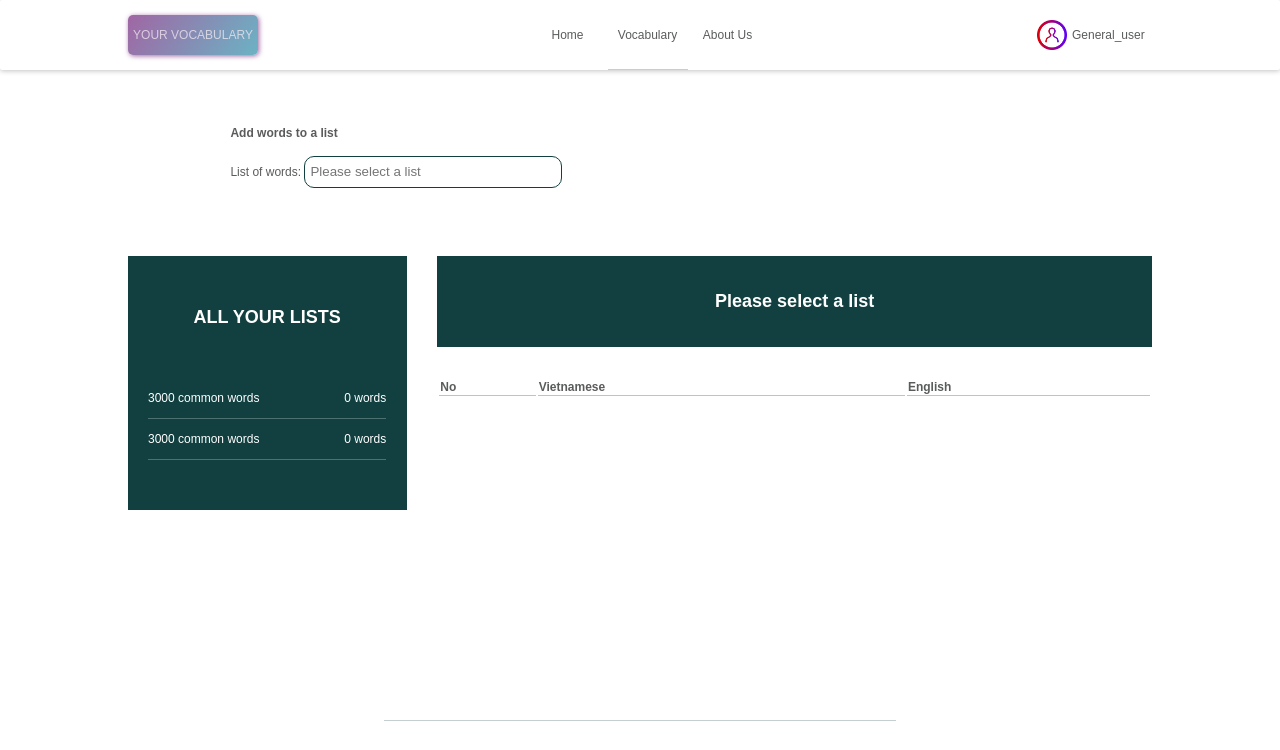
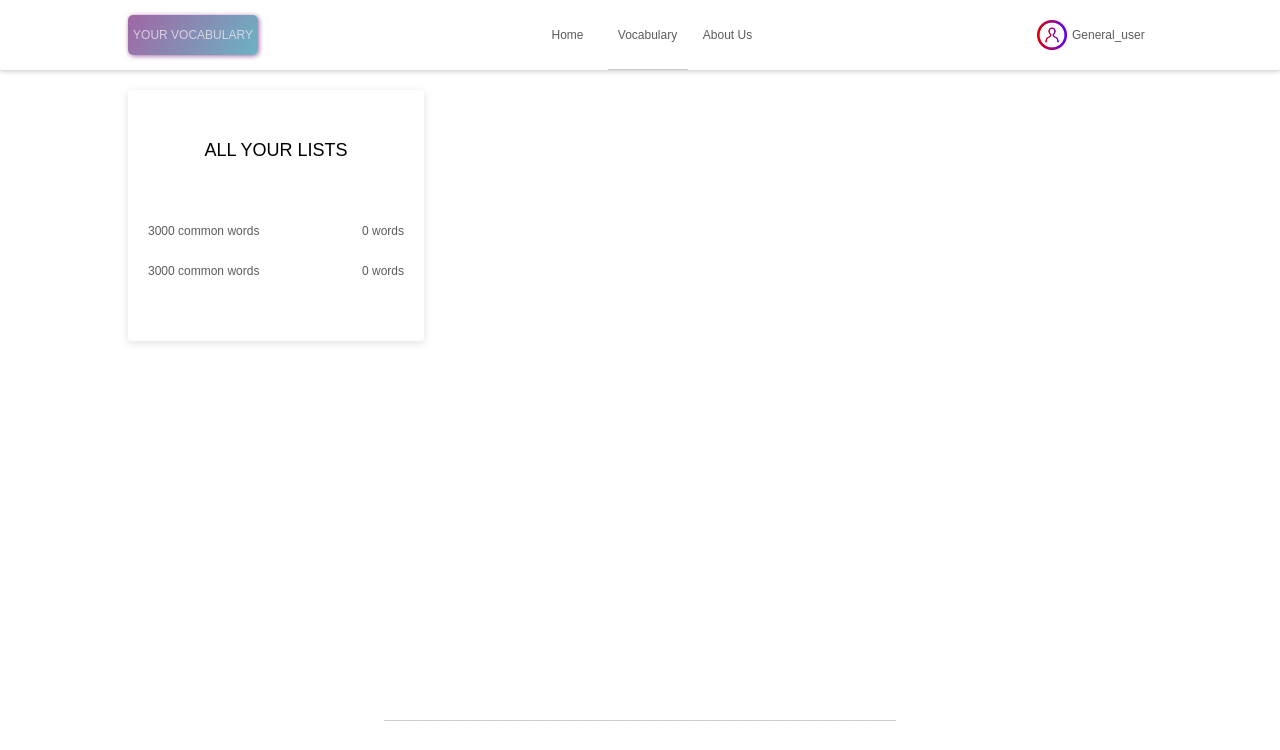
Before and after one commit to PhamVanMinh272/vocab_ielts, a Flask app: page /vocab-repository in a window 1280 px wide. Shown: the top 750 px of the page. Run offline with Flask 2, Linux system fonts and the light colour scheme; a user stored in the database is signed in; data comes from the database, SQL or seed files in the repository; lists and menus that the app fills with data are empty; parts of the project's set-up code (start-up, migrations or seed data) failed here and were passed over; some libraries are stand-ins or nearby versions.

Commit message:
update css in vocabulary more better

```diff
--- a/static/css/base.css
+++ b/static/css/base.css
@@ -57,6 +57,7 @@ button {
     border: none;
     border-radius: 5px;
     color: var(--color-black);
+    font-size: 12px;
 }
 
 button:hover {
--- a/static/css/vocab_repository.css
+++ b/static/css/vocab_repository.css
@@ -70,36 +70,36 @@
 }
 
 .list-of-list-name {
-    background-color: var(--main-color);
-    color: white;
+    color: var(--color-black);
     width: 25%;
-    border: 0.1px solid var(--main-color);
-    border-left: none;
-    border-bottom: none;
+    border-radius: 3px;
     padding: 50px 20px;
+    box-shadow: rgba(99, 99, 99, 0.2) 0px 2px 8px 0px;
 }
 
 .list-of-list-name h2 {
     margin: 0;
     margin-bottom: 50px;
+    font-weight: lighter;
+    color: black;
 }
 
 .list-content {
     width: 75%;
     padding-left: 30px;
+    display: none;
 }
 
 .a-list-value {
     height: 40px;
     text-align: left;
     line-height: 40px;
-    border-bottom: 1px solid rgba(255, 255, 255, 0.25);
     font-size: var(--font-size-small);
     display: flex;
 }
 
 .a-list-value:hover {
-    background-color: var(--dark-main-color);
+    color: black;
 }
 
 .list-name-value {
@@ -113,9 +113,13 @@
 
 .header-content-of-a-list {
     padding: 20px 20px;
-    background-color: var(--main-color);
-    color: white;
+    color: var(--color-black);
     margin-bottom: 30px;
+    text-transform: uppercase;
+}
+
+.header-content-of-a-list h2 {
+    font-weight: lighter;
 }
 
 .list-content-table {
@@ -124,8 +128,7 @@
 }
 
 .list-content-table th {
-    border-bottom: 1px solid rgba(6, 19, 8, 0.25);
-
+    color: black;
 }
 
 .list-content-table td {
@@ -136,24 +139,10 @@
   }
 
 .list-content-table tr.words-table-item:hover {
-    background-color: var(--dark-main-color);
-    color: white;
+    color: black;
+    cursor: pointer;
 }
 
 .management-list-btn-container {
-    text-align: right;
+    text-align: center;
 }
-
-button.delete-list-btn {
-    background-color: rgb(241, 88, 88);
-}
-
-button.delete-list-btn:hover {
-    background-color: rgb(153, 17, 17);
-    color: white;
-}
-
-button.add-words-btn:hover {
-    background-color: #65e0e0;
-    color: white;
-}
--- a/static/js/vocab_repository.js
+++ b/static/js/vocab_repository.js
@@ -81,6 +81,7 @@ $(".a-list-value").click(function() {
   var listName = $(this).attr("list-name");
   $.getJSON(`/lists/${listId}/words`)
   .done(function(result){
+    $(".list-content").css("display", "block");
     $(".header-content-of-a-list").children("h2").html(listName);
     $(".header-content-of-a-list").attr("list-id", listId);
     $(".header-content-of-a-list").attr("list-name", listName);
--- a/templates/vocab_repository.html
+++ b/templates/vocab_repository.html
@@ -5,7 +5,7 @@
   <link rel="stylesheet" href="{{ url_for('static', filename='css/vocab_repository.css') }}">
 {% endblock %}
 {% block content %}
-    <div class="action-container">
+    <!-- <div class="action-container">
         <h4>Add words to a list</h4>
         <div class="field">
             <label>List of words: </label>
@@ -42,7 +42,7 @@
                 <button class="create-words-btn">Save</button>
             </div>
         </div>
-    </div>
+    </div> -->
     <div class="lists-container">
         <div class="content-of-lists-container">
             <div class="list-of-list-name">
```
